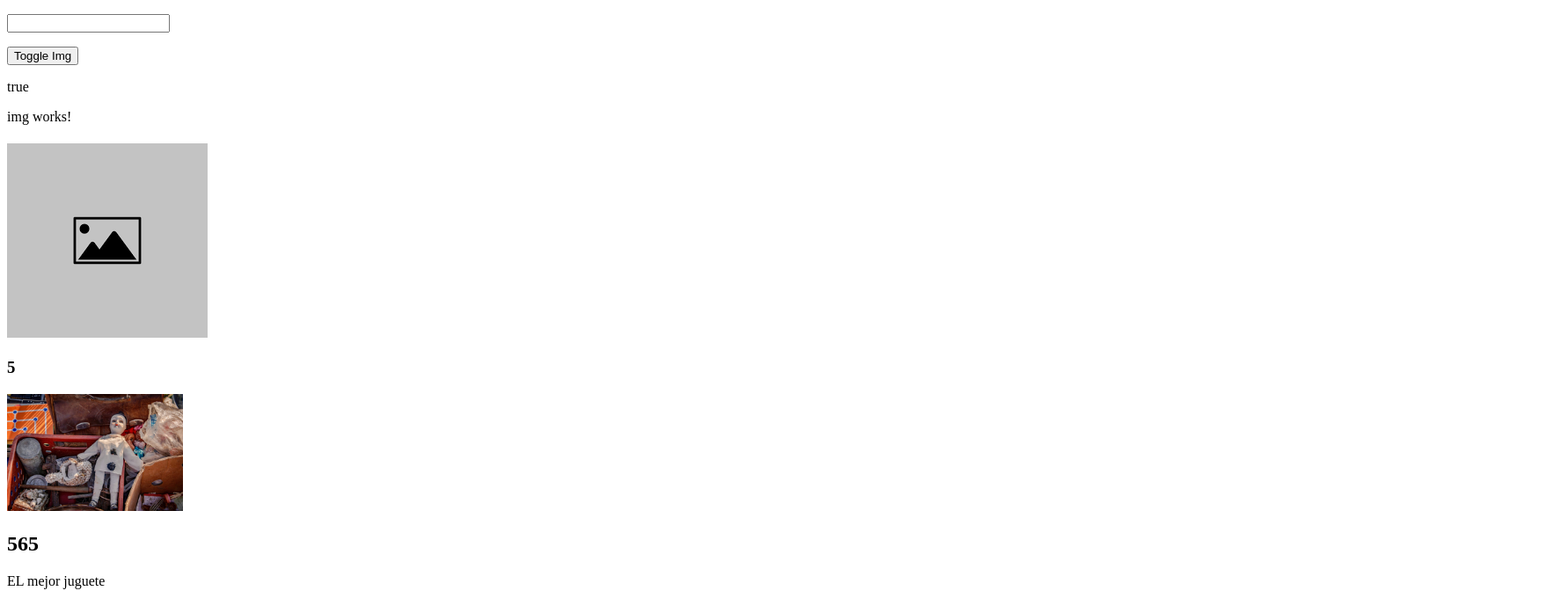
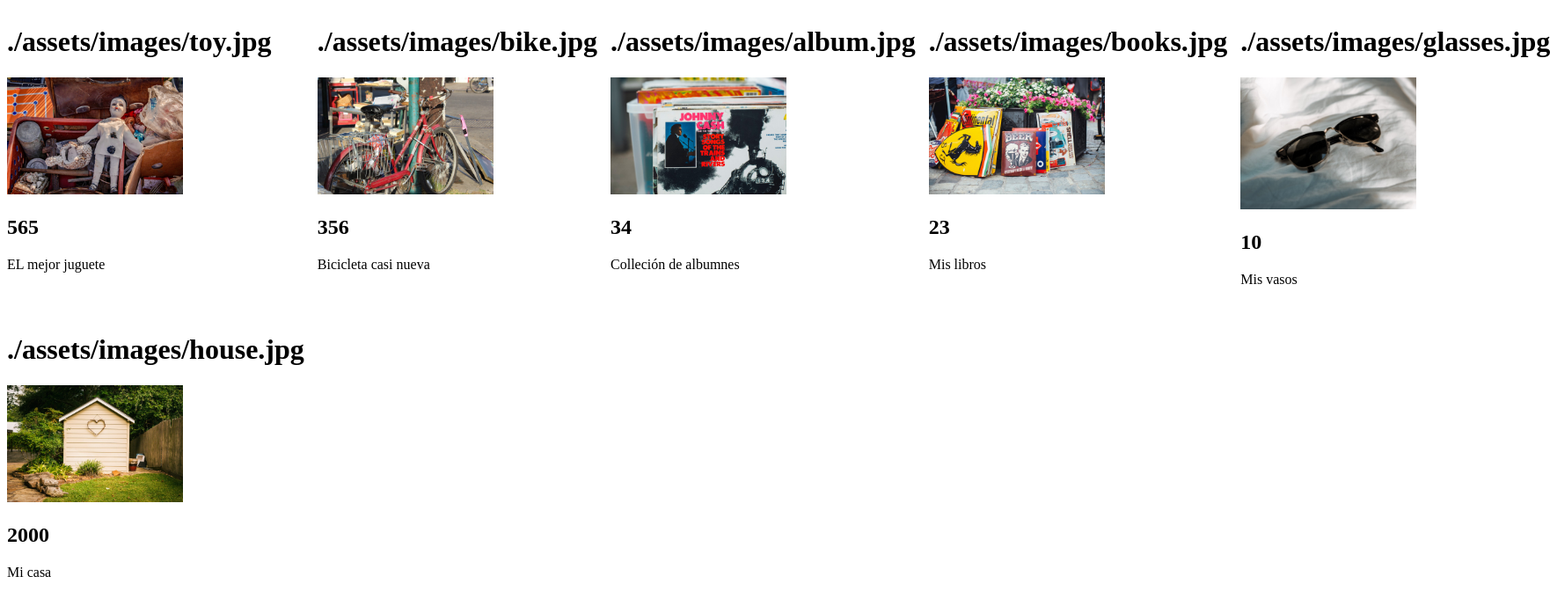
Before and after one commit to lrangelc/angular-components-service, an Angular app: page / in a window 1280 px wide. Shown: the top 672 px of the page at 88% size, 1762 px wide, since content can reach past the window. Built offline with nearby package versions, Linux system fonts and the light colour scheme.

Commit message:
feat: list products

```diff
--- a/src/app/app.component.html
+++ b/src/app/app.component.html
@@ -1,8 +1,8 @@
-<p>
+<!-- <p>
   <input type="text" [(ngModel)]="imgParent">
 </p>
 <button (click)="toggleImg()">Toggle Img</button>
 <p>{{showImg}}</p>
 <app-img [img]="imgParent" (loaded)="onLoaded($event)" *ngIf="showImg"></app-img>
-
-<app-product *ngFor="let product of products" [product]="product"></app-product>
+<hr> -->
+<app-products></app-products>
--- a/src/app/app.component.ts
+++ b/src/app/app.component.ts
@@ -1,6 +1,4 @@
 import { Component } from '@angular/core';
-
-import { Product } from './models/product.model';
 
 @Component({
   selector: 'app-root',
@@ -8,38 +6,12 @@ import { Product } from './models/product.model';
   styleUrls: ['./app.component.scss']
 })
 export class AppComponent {
+
   title = 'angular-components-service';
   // imgParent = 'https://www.w3schools.com/howto/img_avatar.png';
   // imgParent = 'https://picsum.photos/200';
   imgParent = '';
   showImg = true;
-
-  products: Product[] = [
-    {
-      id: '1',
-      name: 'EL mejor juguete',
-      price: 565,
-      image: './assets/images/toy.jpg'
-    },
-    {
-      id: '2',
-      name: 'Bicicleta casi nueva',
-      price: 356,
-      image: './assets/images/bike.jpg'
-    },
-    {
-      id: '3',
-      name: 'Colleción de albumnes',
-      price: 34,
-      image: './assets/images/album.jpg'
-    },
-    {
-      id: '4',
-      name: 'Mis libros',
-      price: 23,
-      image: './assets/images/books.jpg'
-    }
-  ];
 
   onLoaded(img: string) {
     console.log(`log padre ${img}`);
--- a/src/app/app.module.ts
+++ b/src/app/app.module.ts
@@ -6,12 +6,14 @@ import { AppRoutingModule } from './app-routing.module';
 import { AppComponent } from './app.component';
 import { ImgComponent } from './components/img/img.component';
 import { ProductComponent } from './components/product/product.component';
+import { ProductsComponent } from './components/products/products.component';
 
 @NgModule({
   declarations: [
     AppComponent,
     ImgComponent,
-    ProductComponent
+    ProductComponent,
+    ProductsComponent
   ],
   imports: [
     BrowserModule,
--- a/src/app/components/img/img.component.html
+++ b/src/app/components/img/img.component.html
@@ -1,7 +1,6 @@
-<p>img works!</p>
 <h1>{{img}}</h1>
-<img [src]="img" alt="" width="200" *ngIf="img; else elseImg" (error)="imgError()" (load)="imgLoaded()">
-<h3>{{counter}}</h3>
+<img [src]="img" alt="" [width]="width" *ngIf="img; else elseImg" (error)="imgError()" (load)="imgLoaded()">
+<!-- <h3>{{counter}}</h3> -->
 <ng-template #elseImg>
   <img [src]="imageDefault" alt="">
 </ng-template>
--- a/src/app/components/img/img.component.ts
+++ b/src/app/components/img/img.component.ts
@@ -18,6 +18,7 @@ export class ImgComponent implements OnInit, OnChanges, AfterViewInit, OnDestroy
   }
   // @Input() img: string = '';
   @Input() alt: string = '';
+  @Input() width: number = 200;
 
   @Output() loaded = new EventEmitter<string>();
 
@@ -43,10 +44,10 @@ export class ImgComponent implements OnInit, OnChanges, AfterViewInit, OnDestroy
     // async -- fetch -- once time
     console.log('ngOnInit', 'imgValue =>', this.img);
 
-    this.counterFn = window.setInterval(() => {
-      this.counter++;
-      console.log(`run counter`);
-    }, 1000);
+    // this.counterFn = window.setInterval(() => {
+    //   this.counter++;
+    //   console.log(`run counter`);
+    // }, 1000);
   }
 
   ngAfterViewInit(): void {
@@ -58,7 +59,7 @@ export class ImgComponent implements OnInit, OnChanges, AfterViewInit, OnDestroy
   ngOnDestroy(): void {
     // delete
     console.log('ngOnDestroy');
-    window.clearInterval(this.counterFn);
+    // window.clearInterval(this.counterFn);
   }
 
   imgError() {
--- a/src/app/components/product/product.component.html
+++ b/src/app/components/product/product.component.html
@@ -1,3 +1,4 @@
-<img [src]="product.image" width="200">
+<!-- <img [src]="product.image" width="200"> -->
+<app-img [img]="product.image" [width]="200"></app-img>
 <h2>{{product.price}}</h2>
 <p>{{product.name}}</p>
--- /dev/null
+++ b/src/app/components/products/products.component.html
@@ -0,0 +1,3 @@
+<div class="products--grid">
+  <app-product *ngFor="let product of products" [product]="product"></app-product>
+</div>
--- /dev/null
+++ b/src/app/components/products/products.component.scss
@@ -0,0 +1,22 @@
+.products--grid {
+  display: flex;
+  flex-direction: column;
+}
+
+// tablets
+@media screen and (min-width: 40em) and (max-width: 63.9em) {
+  .products--grid {
+    display: grid;
+    grid-template-columns: repeat(4, 1fr);
+    grid-gap: 15px;
+  }
+}
+
+// web
+@media screen and (min-width: 64em) {
+  .products--grid {
+    display: grid;
+    grid-template-columns: repeat(5, 1fr);
+    grid-gap: 15px;
+  }
+}
--- /dev/null
+++ b/src/app/components/products/products.component.ts
@@ -0,0 +1,56 @@
+import { Component, OnInit } from '@angular/core';
+
+import { Product } from './../../models/product.model';
+
+@Component({
+  selector: 'app-products',
+  templateUrl: './products.component.html',
+  styleUrls: ['./products.component.scss']
+})
+export class ProductsComponent implements OnInit {
+
+  products: Product[] = [
+    {
+      id: '1',
+      name: 'EL mejor juguete',
+      price: 565,
+      image: './assets/images/toy.jpg'
+    },
+    {
+      id: '2',
+      name: 'Bicicleta casi nueva',
+      price: 356,
+      image: './assets/images/bike.jpg'
+    },
+    {
+      id: '3',
+      name: 'Colleción de albumnes',
+      price: 34,
+      image: './assets/images/album.jpg'
+    },
+    {
+      id: '4',
+      name: 'Mis libros',
+      price: 23,
+      image: './assets/images/books.jpg'
+    },
+    {
+      id: '5',
+      name: 'Mis vasos',
+      price: 10,
+      image: './assets/images/glasses.jpg'
+    },
+    {
+      id: '6',
+      name: 'Mi casa',
+      price: 2000,
+      image: './assets/images/house.jpg'
+    }
+  ];
+
+  constructor() { }
+
+  ngOnInit(): void {
+  }
+
+}
```
Also changed, not shown: 1 other file (tests, documents, lock files or other folders).
